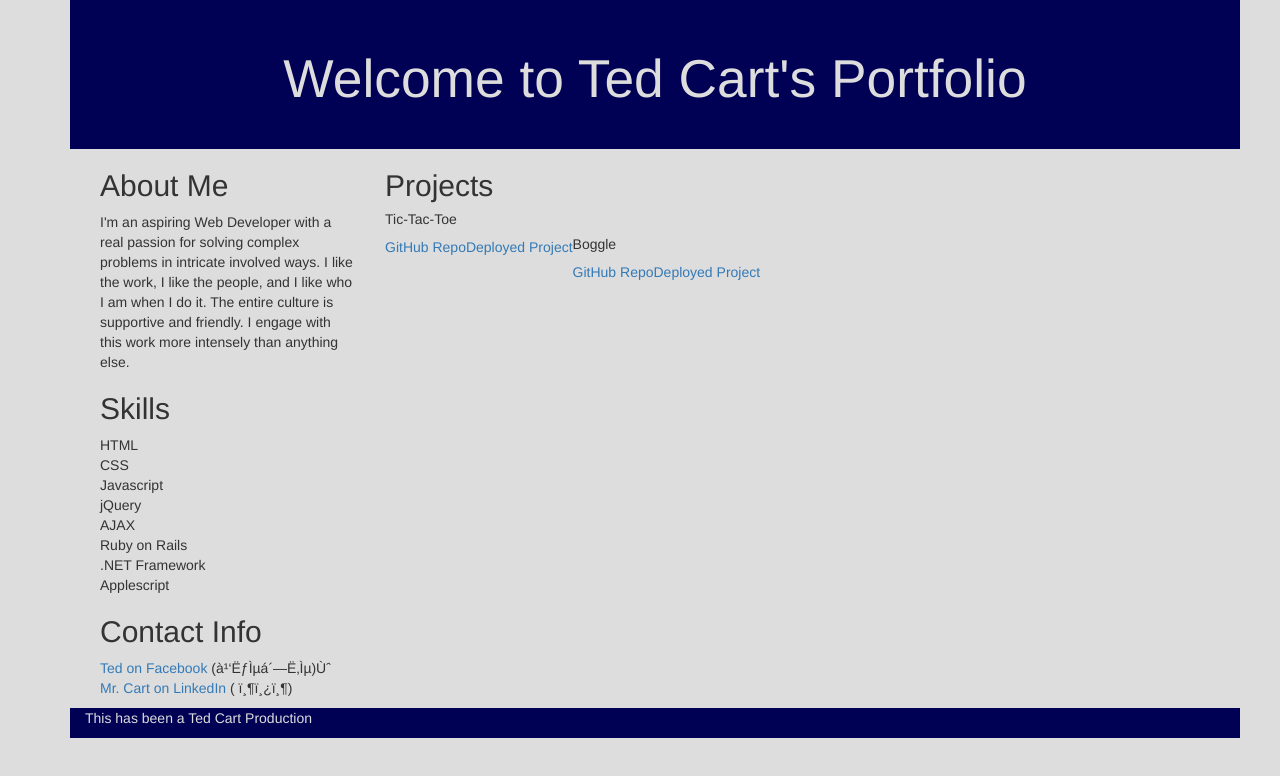
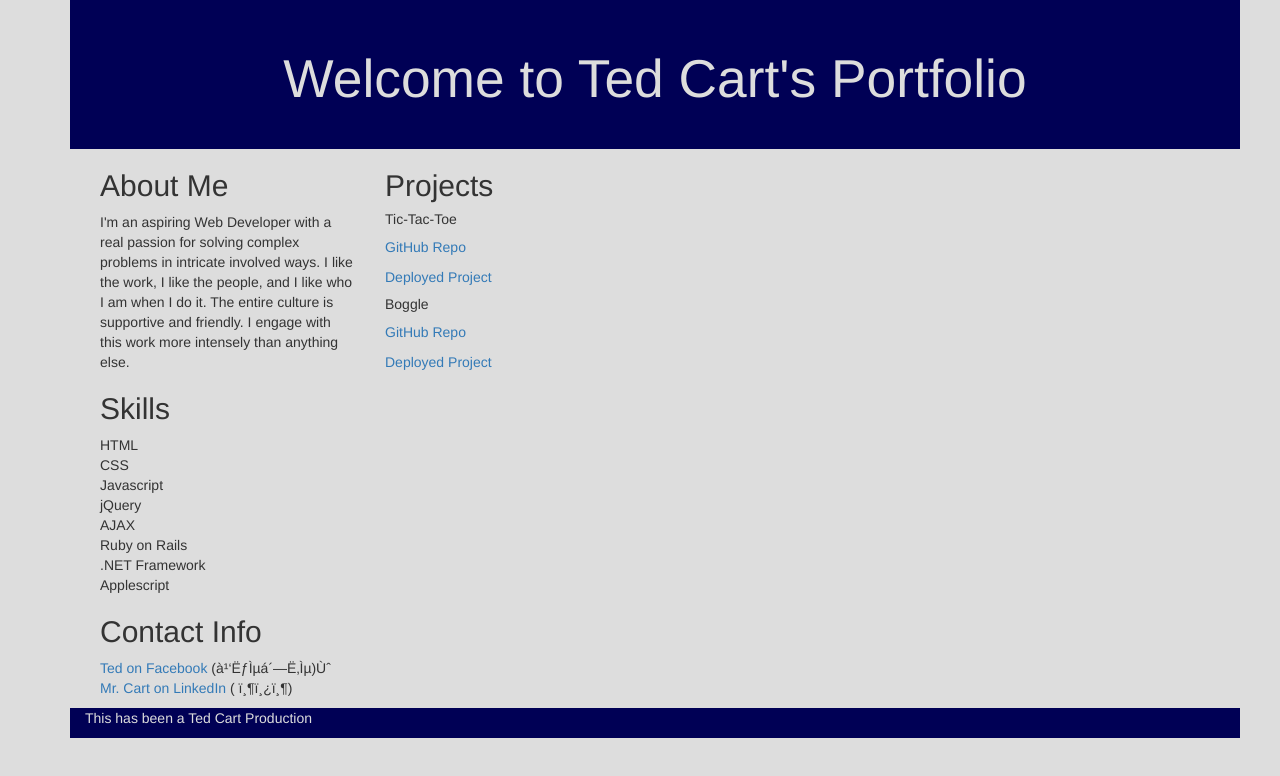
Before and after one commit to TedCart/TedCart.github.io, a website: page index.html in a window 1280 px wide. Drawn offline with nearby package versions, Linux system fonts and the light colour scheme.

Commit message:
More changes

```diff
--- a/index.html
+++ b/index.html
@@ -35,12 +35,16 @@
         </div>
         <div class="col-md-9">
           <h2> Projects </h2>
-          <h5>Tic-Tac-Toe</h5>
-          <p style="float: left;"><a href="https://github.com/TedCart/TicTacToe">GitHub Repo</a></p>
-          <p style="float: left;"><a href="https://TedCart.github.io/TicTacToe">Deployed Project</a></p>
-          <h5>Boggle</h5>
-          <p style="float: left;"><a href="https://TedCart.github.io/Boggle-Riff">GitHub Repo</a></p>
-          <p style="float: left;"><a href="https://TedCart.github.io/Boggle-Riff">Deployed Project</a></p>
+          <div>
+            <h5>Tic-Tac-Toe</h5>
+            <p><a href="https://github.com/TedCart/TicTacToe">GitHub Repo</a></p>
+            <p><a href="https://TedCart.github.io/TicTacToe">Deployed Project</a></p>
+          </div>
+          <div>
+            <h5>Boggle</h5>
+            <p><a href="https://TedCart.github.io/Boggle-Riff">GitHub Repo</a></p>
+            <p><a href="https://TedCart.github.io/Boggle-Riff">Deployed Project</a></p>
+          </div>
           <!-- <h2> Resume </h2>
           <p>Lorem ipsum</p> -->
         </div>
```
